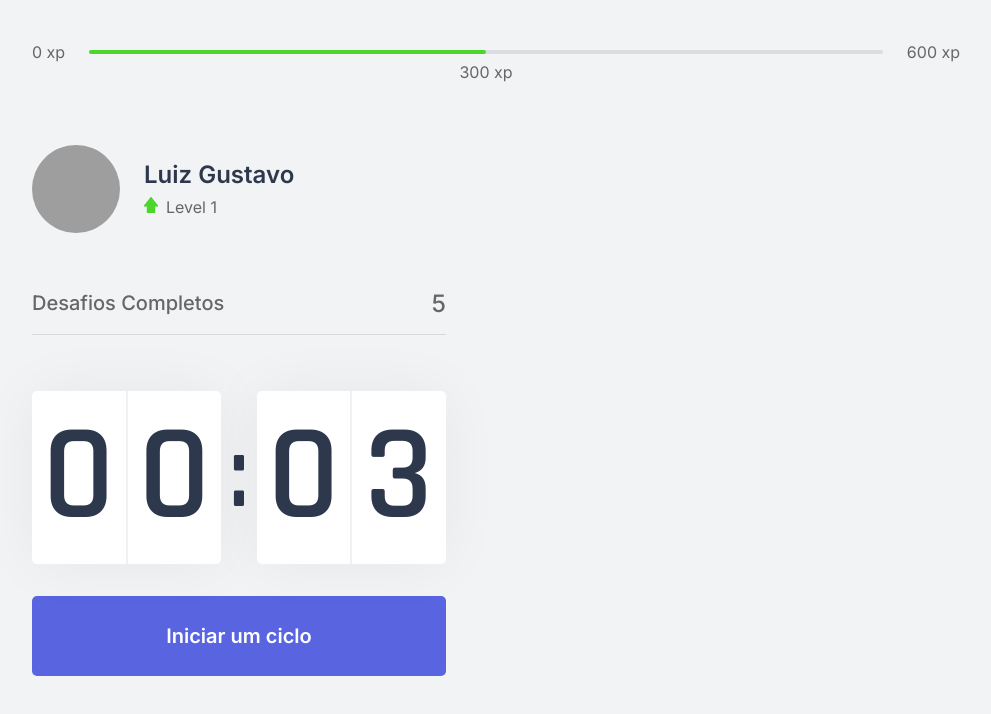
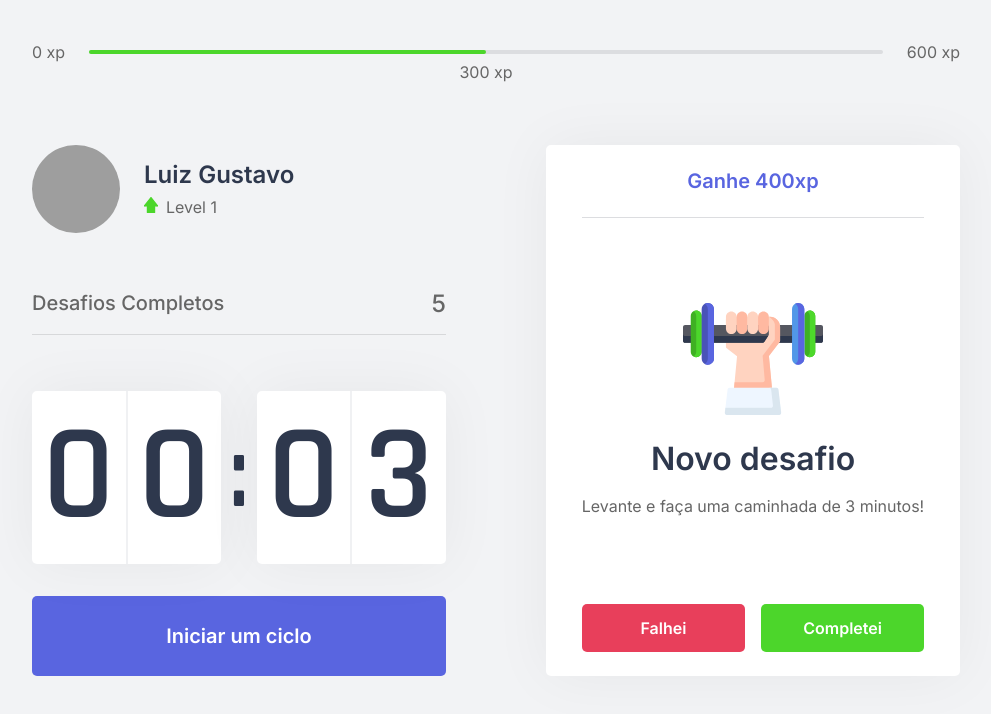
Before and after one commit to iamtheluiz/move.it, a Next.js app: page / in a window 1280 px wide. Shown: the top 714 px of the page, without its empty margins (144-1135 px from the left). Built offline with nearby package versions, Linux system fonts and the light colour scheme; grey boxes are pictures that could not be loaded.

Commit message:
feat: add ChallengeBox component

```diff
--- /dev/null
+++ b/src/components/ChallengeBox.tsx
@@ -0,0 +1,42 @@
+import styles from '../styles/components/ChallengeBox.module.css';
+
+export function ChallengeBox() {
+  const hasActiveChallenge = true;
+
+  return (
+    <div className={styles.challengeBoxContainer}>
+      { hasActiveChallenge ? (
+        <div className={styles.challengeActive}>
+          <header>Ganhe 400xp</header>
+          <main>
+            <img src="icons/body.svg" alt="Body"/>
+            <strong>Novo desafio</strong>
+            <p>Levante e faça uma caminhada de 3 minutos!</p>
+          </main>
+          <footer>
+            <button
+              type="button"
+              className={styles.challengeFailedButton}
+            >
+              Falhei
+            </button>
+            <button
+              type="button"
+              className={styles.challengeSucceededButton}
+            >
+              Completei
+            </button>
+          </footer>
+        </div>
+      ) : (
+        <div className={styles.challengeNotActive}>
+          <strong>Finalize um ciclo para receber um desafio</strong>
+          <p>
+            <img src="icons/level-up.svg" alt="Level Up "/>
+            Avance de level completando desafios!
+          </p>
+        </div>
+      )}
+    </div>
+  )
+}
--- a/src/pages/index.tsx
+++ b/src/pages/index.tsx
@@ -4,6 +4,7 @@
 import { Profile } from "../components/Profile";
 import { CompletedChallenges } from "../components/CompletedChallenges";
 import { Countdown } from "../components/Countdown";
+import { ChallengeBox } from "../components/ChallengeBox";
 
 import styles from '../styles/pages/Home.module.css'
 
@@ -21,7 +22,7 @@
           <Countdown />
         </div>
         <div>
-
+          <ChallengeBox />
         </div>
       </section>
     </div>
--- /dev/null
+++ b/src/styles/components/ChallengeBox.module.css
@@ -0,0 +1,95 @@
+.challengeBoxContainer {
+  height: 100%;
+  background-color: var(--white);
+  border-radius: 5px;
+  box-shadow: 0 0 60px rgba(0, 0, 0, 0.05);
+  padding: 1.5rem 2rem;
+
+  display: flex;
+  flex-direction: column;
+  align-items: center;
+  justify-content: center;
+  text-align: center;
+}
+
+.challengeNotActive {
+  display: flex;
+  flex-direction: column;
+  align-items: center;
+}
+.challengeNotActive strong {
+  font-size: 1.5rem;
+  font-weight: 500;
+  line-height: 1.4;
+}
+.challengeNotActive p {
+  display: flex;
+  flex-direction: column;
+  align-items: center;
+  line-height: 1.4;
+  max-width: 70%;
+  margin-top: 3rem;
+}
+.challengeNotActive p img {
+  margin-bottom: 1rem;
+}
+
+.challengeActive {
+  height: 100%;
+  display: flex;
+  flex-direction: column;
+}
+.challengeActive header {
+  color: var(--blue);
+  font-weight: 600;
+  font-size: 1.25rem;
+  padding: 0 2rem 1.5rem;
+  border-bottom: 1px solid var(--gray-line);
+}
+.challengeActive main {
+  flex: 1;
+  display: flex;
+  flex-direction: column;
+  align-items: center;
+  justify-content: center;
+}
+
+.challengeActive main strong {
+  font-weight: 600;
+  font-size: 2rem;
+  color: var(--title);
+  margin: 1.5rem 0 1rem;
+}
+.challengeActive main p {
+  line-height: 1.5;
+}
+.challengeActive footer {
+  display: grid;
+  grid-template-columns: 1fr 1fr;
+  gap: 1rem;
+}
+.challengeActive footer button {
+  height: 3rem;
+
+  display: flex;
+  align-items: center;
+  justify-content: center;
+
+  border: 0;
+  border-radius: 5px;
+
+  color: var(--white);
+  font-size: 1rem;
+  font-weight: 600;
+
+  transition: filter 0.2;
+}
+.challengeActive footer button.challengeFailedButton {
+  background-color: var(--red);
+}
+.challengeActive footer button.challengeSucceededButton {
+  background-color: var(--green);
+}
+.challengeActive footer button:hover {
+  filter: brightness(0.9);
+}
```
